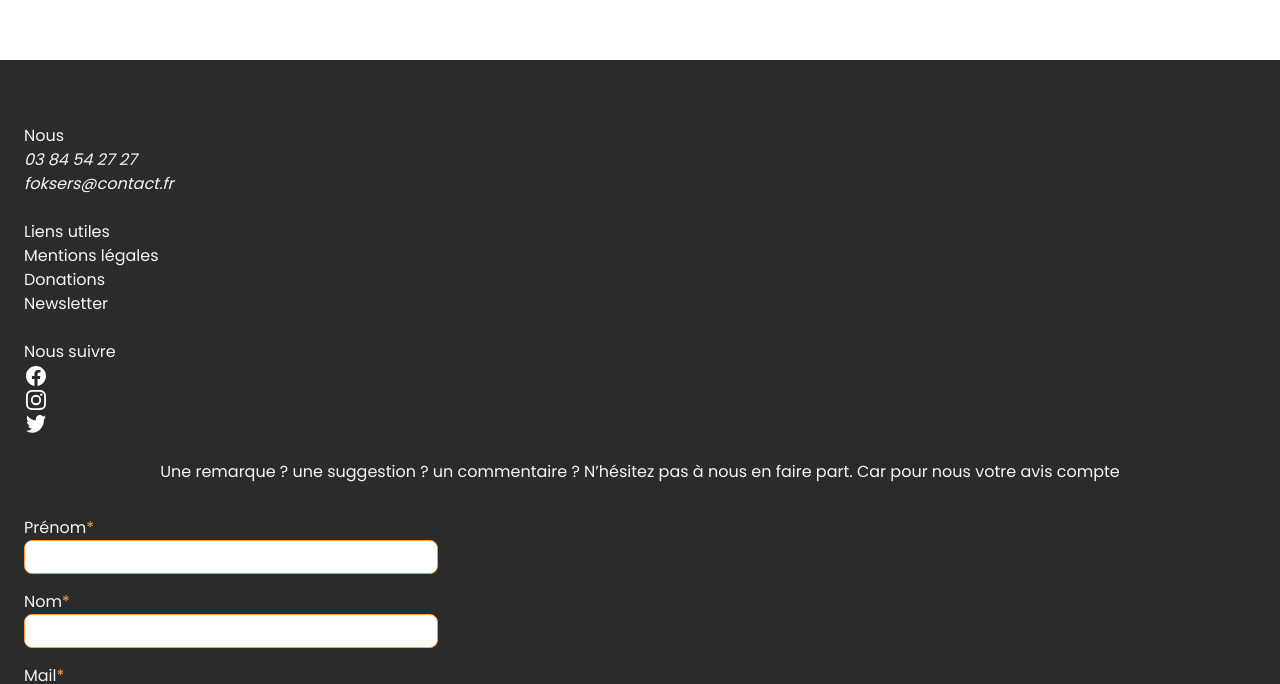
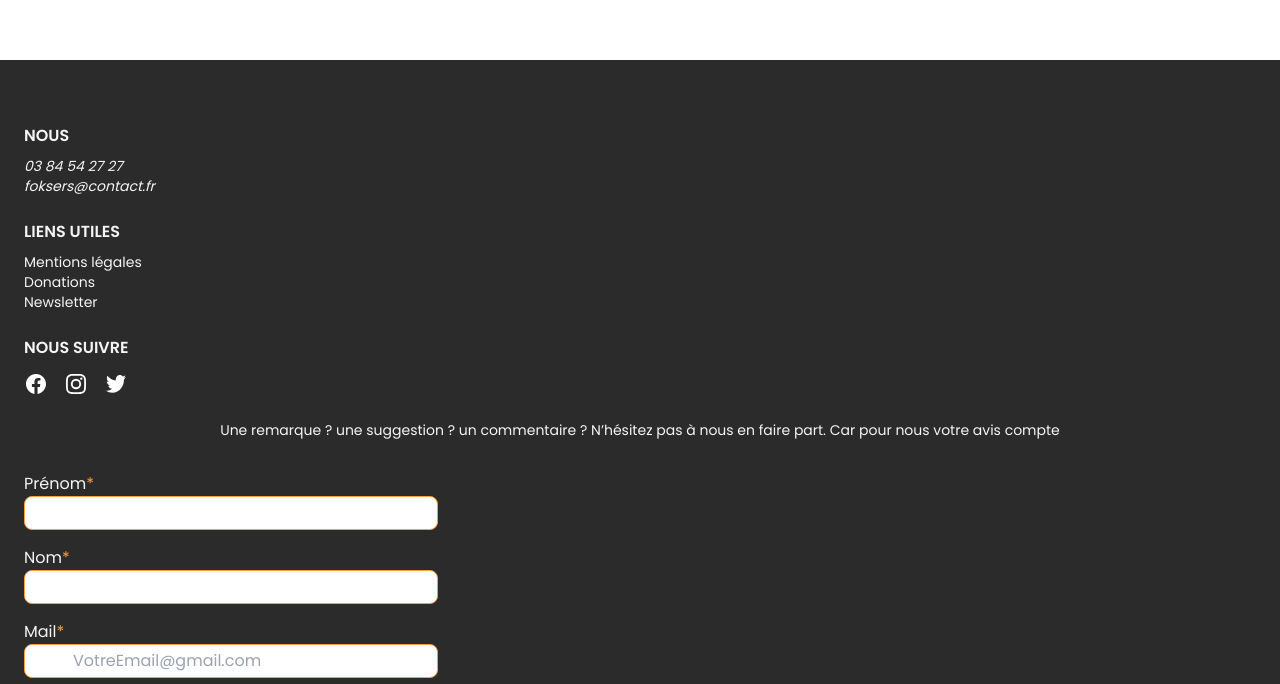
Before and after one commit to Nezzar-Marwa/Projet_S2_Khadidja_K_Marie-Claire_N_Marwa_N_Camilia_M, a Vue app in the folder Projet_S2_MN_KK_MCN_CM/: page / in a window 1280 px wide. Shown: the part 764-1448 px from the top of the page. Built offline with nearby package versions, Linux system fonts and the light colour scheme.

Commit message:
footer organisation

```diff
--- a/Projet_S2_MN_KK_MCN_CM/src/components/FooterPage.vue
+++ b/Projet_S2_MN_KK_MCN_CM/src/components/FooterPage.vue
@@ -9,16 +9,16 @@ import InstagramIcon from '@/components/icons/IconInstagram.vue'
   <footer class="space-y-6 bg-contrastcolor py-16 px-6 text-backgroundcolor">
 
     <div>
-      <h4>Nous</h4>
-      <address>
+      <h4 class="font-poppins text-base font-semibold uppercase mb-2">Nous</h4>
+      <address class="font-poppins text-sm">
         <a href="tel:0384542727">03 84 54 27 27</a><br />
         <a href="mailto:Foksers@contact.fr">foksers@contact.fr</a>
       </address>
     </div>
 
     <nav>
-      <h4>Liens utiles</h4>
-      <ul>
+      <h4 class="font-poppins text-base font-semibold uppercase mb-2">Liens utiles</h4>
+      <ul class="font-poppins text-sm">
         <li><a href="#">Mentions légales</a></li>
         <li><a href="#">Donations</a></li>
         <li><a href="#">Newsletter</a></li>
@@ -30,8 +30,8 @@ import InstagramIcon from '@/components/icons/IconInstagram.vue'
     <div></div>
 
     <div>
-      <h4>Nous suivre</h4>
-      <ul>
+      <h4 class="font-poppins text-base font-semibold uppercase mb-3 ">Nous suivre</h4>
+      <ul class="flex gap-4">
         <li>
           <a href="https://facebook.com" aria-label="facebook"><FacebookIcon /> </a>
         </li>
@@ -44,7 +44,7 @@ import InstagramIcon from '@/components/icons/IconInstagram.vue'
       </ul>
     </div>
     <section>
-      <h4 class="mb-8 font-poppins text-center">Une remarque ? une suggestion ? un commentaire ? N’hésitez pas à nous en faire part.
+      <h4 class="mb-8 font-poppins text-center text-sm">Une remarque ? une suggestion ? un commentaire ? N’hésitez pas à nous en faire part.
           Car pour nous votre avis compte</h4>
       <form action="#">
       <div>
```
